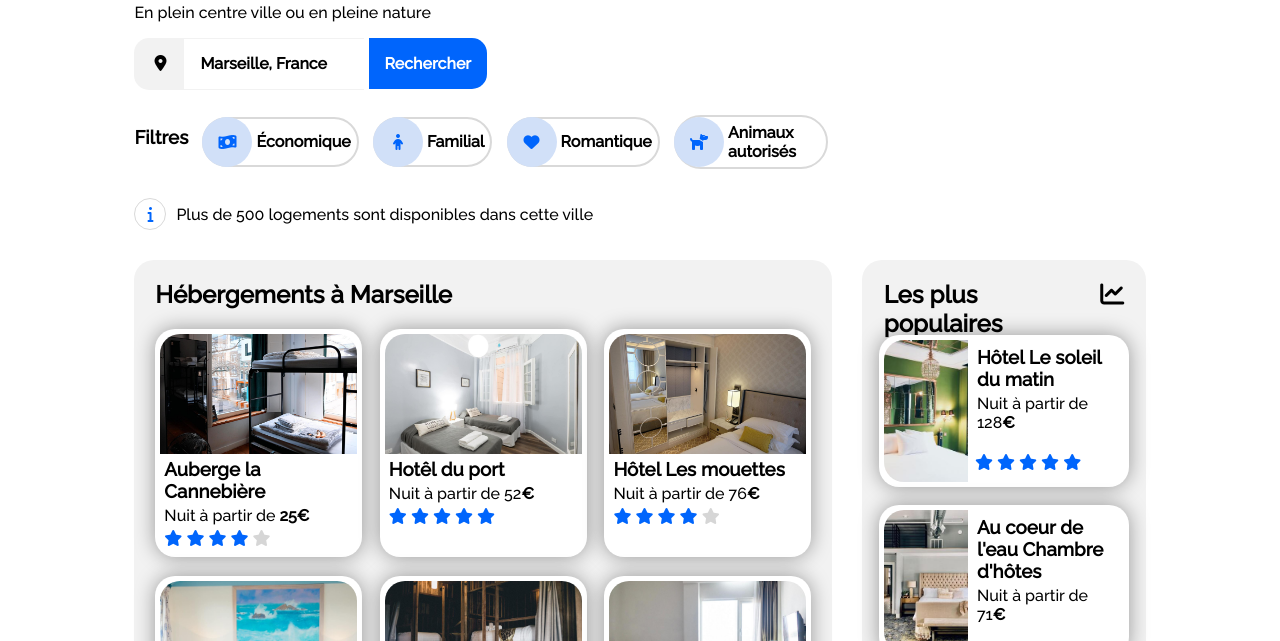
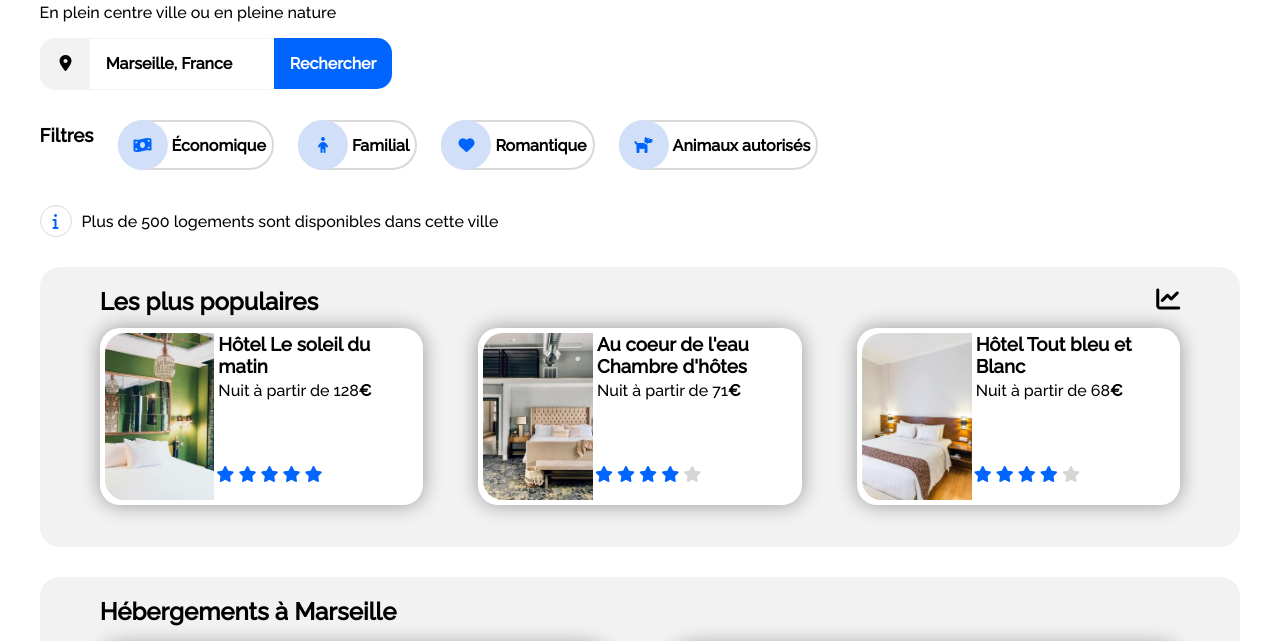
Before and after one commit to JBaptiste-Bredif/JBaptiste-Bredif.github.io, a plain HTML site: page index.html in a window 1280 px wide. Shown: the part 103-744 px from the top of the page. Drawn offline with Linux system fonts and the light colour scheme.

Commit message:
Correction warning W3C

```diff
--- a/index.html
+++ b/index.html
@@ -229,8 +229,10 @@
           <section id="zoneHebergementPopulaire">
             <!-- Titre section -->
             <div id="titreZonePopulaire">
-              <h2>Les plus populaires</h2>
-              <h2><i class="fas fa-chart-line"></i></h2>
+              <h2>
+                <span> Les plus populaires</span>
+                <i class="fas fa-chart-line"></i>
+              </h2>
             </div>
             <!-- Hôtel le soleil du matin -->
             <div id="hebergementPopulaireFlex">
--- a/style.css
+++ b/style.css
@@ -64,10 +64,13 @@ body {
 }
 
 #titreZonePopulaire {
+  width: 85%;
+  height: 11%;
+}
+
+#titreZonePopulaire h2 {
   display: flex;
   justify-content: space-between;
-  width: 85%;
-  height: 11%;
 }
 
 #hebergementPopulaireFlex {
@@ -360,7 +363,7 @@ h1 {
   font-size: 1em;
 }
 /*tablette*/
-@media all and (max-width: 1270px) {
+@media all and (max-width: 1300px) {
   #container {
     width: 95%;
     margin-left: 2.5%;
```
